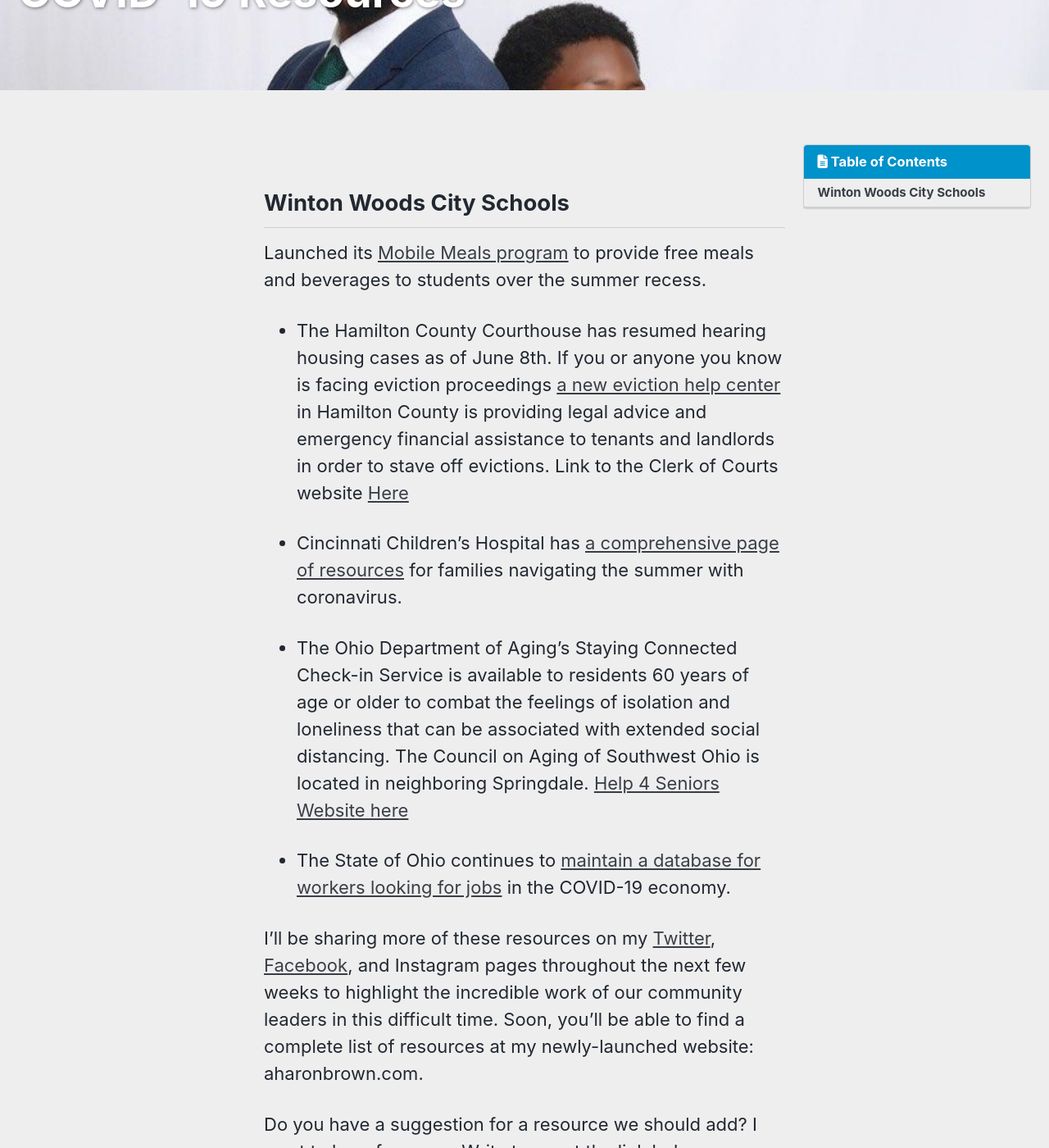
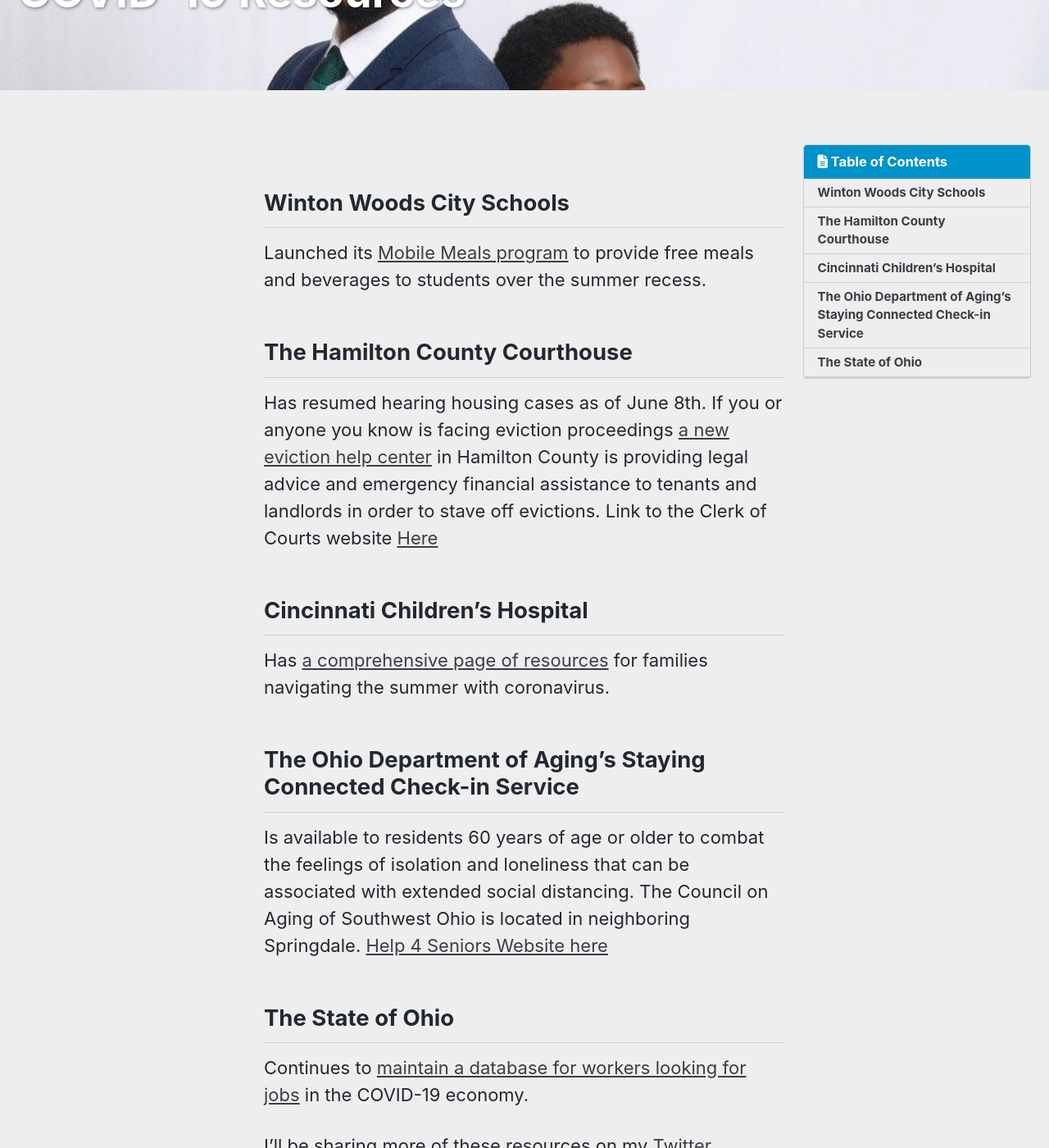
Before and after one commit to aharonbrownforestpark/aharonbrownforestpark.github.io, a Jekyll site: the page built from _pages/covid19-resources.md, in a window 1280 px wide and 1400 px high, scrolled down 192 px. Shown: the whole window at 82% size. Built offline with Jekyll 4.4.1, drawn with Linux system fonts in a browser that asks for light colours; cached includes are drawn as plain includes; nearby versions of some CDN libraries.

Commit message:
updated headers for toc

```diff
--- a/_pages/covid19-resources.md
+++ b/_pages/covid19-resources.md
@@ -12,19 +12,19 @@
 ## Winton Woods City Schools
 Launched its [Mobile Meals program](https://www.wintonwoods.org/Content2/summermeals) to provide free meals and beverages to students over the summer recess.
 
-* The Hamilton County Courthouse has resumed hearing housing cases as of June 8th.
-If you or anyone you know is facing eviction proceedings [a new eviction help center](https://www.wvxu.org/post/evictions-expected-skyrocket-center-aims-help-renters-landlords#stream/0) in Hamilton County is providing
-legal advice and emergency financial assistance to tenants and landlords in order to stave off evictions.
+## The Hamilton County Courthouse
+Has resumed hearing housing cases as of June 8th. If you or anyone you know is facing eviction proceedings [a new eviction help center](https://www.wvxu.org/post/evictions-expected-skyrocket-center-aims-help-renters-landlords#stream/0) in Hamilton County is providing legal advice and emergency financial assistance to tenants and landlords in order to stave off evictions.
 Link to the Clerk of Courts website [Here](https://www.courtclerk.org/)
 
-* Cincinnati Children’s Hospital has [a comprehensive page of resources](https://www.cincinnatichildrens.org/patients/coronavirus-information/family-resources) for families navigating the summer with coronavirus.
+## Cincinnati Children’s Hospital
+Has [a comprehensive page of resources](https://www.cincinnatichildrens.org/patients/coronavirus-information/family-resources) for families navigating the summer with coronavirus.
 
-* The Ohio Department of Aging’s Staying Connected Check-in Service is available to residents 60 years of age or older
-to combat the feelings of isolation and loneliness that can be associated with extended social distancing.
-The Council on Aging of Southwest Ohio is located in neighboring Springdale.
+## The Ohio Department of Aging’s Staying Connected Check-in Service
+Is available to residents 60 years of age or older to combat the feelings of isolation and loneliness that can be associated with extended social distancing. The Council on Aging of Southwest Ohio is located in neighboring Springdale.
 [Help 4 Seniors Website here](https://www.help4seniors.org/)
 
-* The State of Ohio continues to [maintain a database for workers looking for jobs](https://jobsearch.ohio.gov/wps/portal/gov/jobsearch/home) in the COVID-19 economy.
+## The State of Ohio
+Continues to [maintain a database for workers looking for jobs](https://jobsearch.ohio.gov/wps/portal/gov/jobsearch/home) in the COVID-19 economy.
 
 I’ll be sharing more of these resources on my [Twitter](https://twitter.com/aharon_brown), [Facebook](https://www.facebook.com/aharon.brown.9/), and Instagram pages throughout the next few weeks
 to highlight the incredible work of our community leaders in this difficult time. Soon, you’ll be able to find a complete
```
